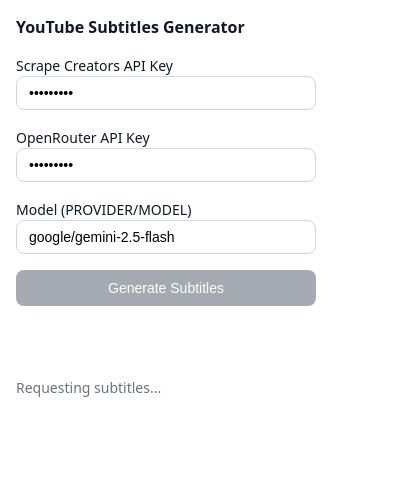
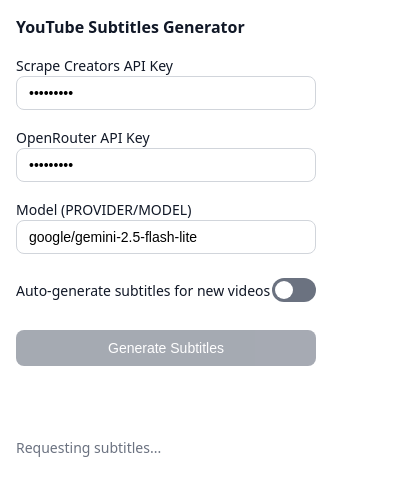
Before and after one commit to teron131/better-youtube-caption, a browser extension: page popup.html in a window 400 px wide. Both pictures are taken after typing "Sample123", "Sample123" into the empty fields and a click on the button "Generate Subtitles". Drawn offline with Linux system fonts and the light colour scheme.

Commit message:
Implement auto-generation toggle for subtitles in popup. Enhance subtitle loading logic to support auto-generation based on user settings.

```diff
--- a/background.js
+++ b/background.js
@@ -116,7 +116,7 @@
               const modelSelection =
                 messageModelSelection ||
                 (await getApiKeyFromStorage("modelSelection")) ||
-                "google/gemini-2.5-flash";
+                "google/gemini-2.5-flash-lite";
 
               if (openRouterKey) {
                 if (tabId) {
--- a/popup.html
+++ b/popup.html
@@ -111,6 +111,85 @@
         color: green;
         margin-top: 10px;
       }
+
+      /* Toggle switch container styling */
+      .toggle-container {
+        display: flex;
+        align-items: center;
+        justify-content: space-between;
+        padding: 8px 0;
+      }
+
+      .toggle-label {
+        font-size: var(--font-size);
+        font-weight: 500;
+        cursor: pointer;
+        user-select: none;
+        flex: 1;
+      }
+
+      /* Toggle switch styling */
+      .toggle-switch {
+        position: relative;
+        display: inline-block;
+        width: 44px;
+        height: 24px;
+        flex-shrink: 0;
+      }
+
+      /* Hide default checkbox */
+      .toggle-switch input {
+        opacity: 0;
+        width: 0;
+        height: 0;
+        position: absolute;
+      }
+
+      /* Toggle slider */
+      .toggle-slider {
+        position: absolute;
+        cursor: pointer;
+        top: 0;
+        left: 0;
+        right: 0;
+        bottom: 0;
+        background-color: var(--muted);
+        transition: 0.3s;
+        border-radius: 24px;
+      }
+
+      /* Toggle slider circle */
+      .toggle-slider:before {
+        position: absolute;
+        content: "";
+        height: 18px;
+        width: 18px;
+        left: 3px;
+        bottom: 3px;
+        background-color: white;
+        transition: 0.3s;
+        border-radius: 50%;
+      }
+
+      /* Toggle checked state */
+      .toggle-switch input:checked + .toggle-slider {
+        background-color: var(--primary);
+      }
+
+      .toggle-switch input:checked + .toggle-slider:before {
+        transform: translateX(20px);
+      }
+
+      /* Toggle focus state */
+      .toggle-switch input:focus + .toggle-slider {
+        box-shadow: 0 0 0 2px rgba(239, 68, 68, 0.2);
+      }
+
+      /* Toggle disabled state */
+      .toggle-switch input:disabled + .toggle-slider {
+        opacity: 0.5;
+        cursor: not-allowed;
+      }
     </style>
   </head>
   <body>
@@ -145,8 +224,19 @@
         <input
           type="text"
           id="modelSelection"
-          placeholder="google/gemini-2.5-flash"
+          placeholder="google/gemini-2.5-flash-lite"
         />
+      </div>
+
+      <!-- Auto-generation toggle -->
+      <div class="toggle-container">
+        <label for="autoGenerateToggle" class="toggle-label">
+          Auto-generate subtitles for new videos
+        </label>
+        <label class="toggle-switch">
+          <input type="checkbox" id="autoGenerateToggle" />
+          <span class="toggle-slider"></span>
+        </label>
       </div>
 
       <!-- Generate Subtitles Button -->
--- a/popup.js
+++ b/popup.js
@@ -3,6 +3,7 @@
   const scrapeCreatorsApiKeyInput = document.getElementById("scrapeCreatorsApiKey");
   const openRouterApiKeyInput = document.getElementById("openRouterApiKey");
   const modelSelectionInput = document.getElementById("modelSelection");
+  const autoGenerateToggle = document.getElementById("autoGenerateToggle");
   const generateBtn = document.getElementById("generateBtn");
   const statusDiv = document.getElementById("status");
 
@@ -16,9 +17,9 @@
     generateBtn.nextSibling
   ); // Add it below the button
 
-  // Load saved API keys and model from local storage
+  // Load saved API keys, model, and auto-generation setting from local storage
   chrome.storage.local.get(
-    ["scrapeCreatorsApiKey", "openRouterApiKey", "modelSelection"],
+    ["scrapeCreatorsApiKey", "openRouterApiKey", "modelSelection", "autoGenerate"],
     function (result) {
       if (result.scrapeCreatorsApiKey) {
         scrapeCreatorsApiKeyInput.value = result.scrapeCreatorsApiKey;
@@ -30,8 +31,10 @@
         modelSelectionInput.value = result.modelSelection;
       } else {
         // Set default model if not set
-        modelSelectionInput.value = "google/gemini-2.5-flash";
+        modelSelectionInput.value = "google/gemini-2.5-flash-lite";
       }
+      // Load auto-generation setting (default to false)
+      autoGenerateToggle.checked = result.autoGenerate === true;
     }
   );
 
@@ -67,6 +70,13 @@
     }
   });
 
+  // Handle auto-generation toggle change
+  autoGenerateToggle.addEventListener("change", function () {
+    chrome.storage.local.set({ autoGenerate: autoGenerateToggle.checked }, () => {
+      console.log("Auto-generation setting saved:", autoGenerateToggle.checked);
+    });
+  });
+
   // Handle the "Generate Subtitles" button click
   generateBtn.addEventListener("click", function () {
     // Prevent multiple clicks while processing
@@ -76,7 +86,7 @@
 
     const scrapeCreatorsApiKey = scrapeCreatorsApiKeyInput.value.trim();
     const openRouterApiKey = openRouterApiKeyInput.value.trim();
-    const modelSelection = modelSelectionInput.value.trim() || "google/gemini-2.5-flash";
+    const modelSelection = modelSelectionInput.value.trim() || "google/gemini-2.5-flash-lite";
 
     statusDiv.textContent = ""; // Clear previous status
 
@@ -85,11 +95,12 @@
       return;
     }
 
-    // Save the API keys and model to local storage
+    // Save the API keys, model, and auto-generation setting to local storage
     chrome.storage.local.set({
       scrapeCreatorsApiKey: scrapeCreatorsApiKey,
       openRouterApiKey: openRouterApiKey,
       modelSelection: modelSelection,
+      autoGenerate: autoGenerateToggle.checked,
     });
 
     // Show loading status
```
Also changed, not shown: content.js (+56 -1 lines), utils/transcriptRefiner.js (+4 -4 lines), 1 other file.
